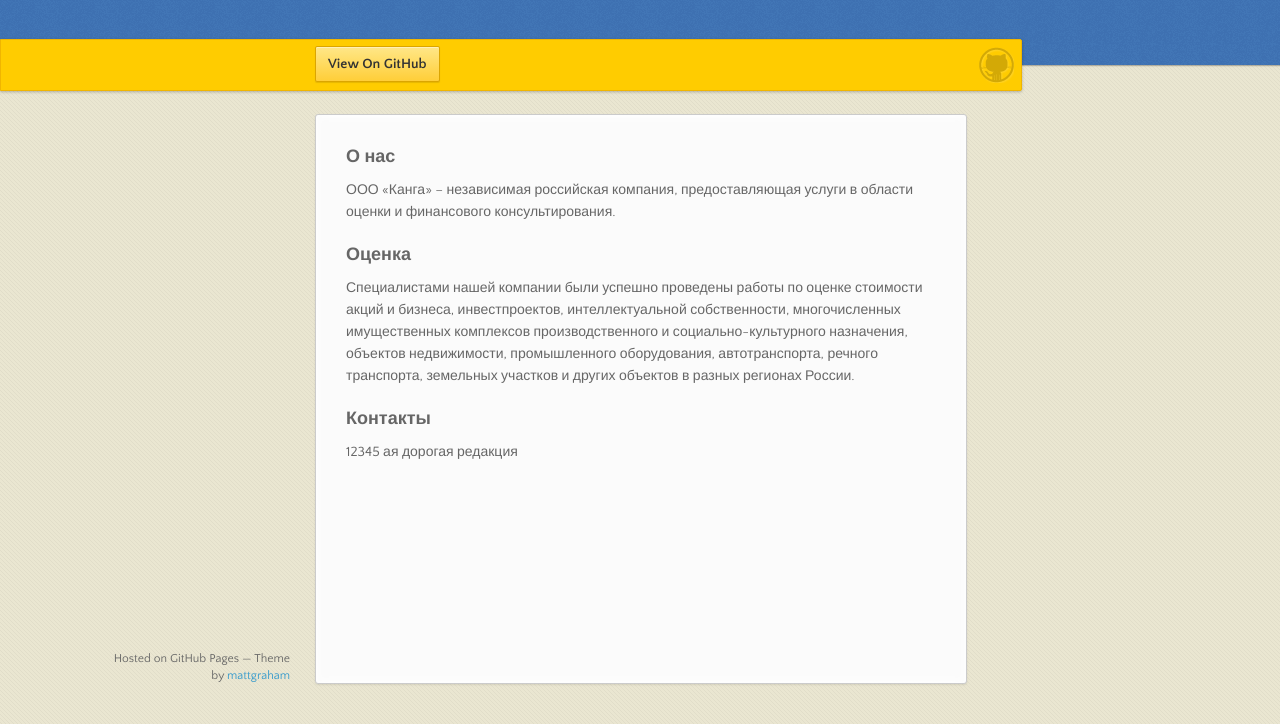
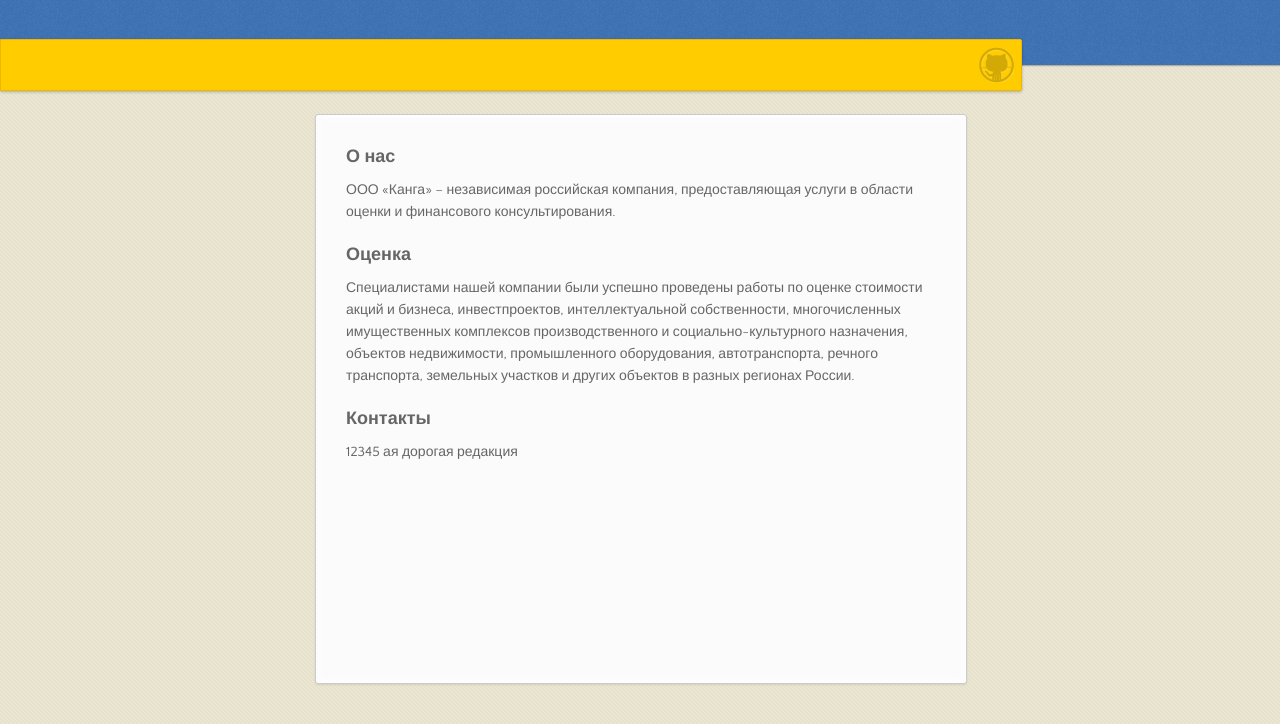
Before and after one commit to oookanga/oookanga.github.io, a plain HTML site: page index.html in a window 1280 px wide. Shown: the part 76-800 px from the top of the page. Drawn offline with nearby package versions, Linux system fonts and the light colour scheme.

Commit message:
no message

```diff
--- a/index.html
+++ b/index.html
@@ -23,8 +23,6 @@
 
       <div id="banner">
         <span id="logo"></span>
-
-        <a href="https://github.com/oookanga" class="button fork"><strong>View On GitHub</strong></a>
       </div><!-- end banner -->
 
     <div class="wrapper">
@@ -48,7 +46,7 @@
 <p>12345 ая дорогая редакция</p>
       </section>
       <footer>
-        <p><small>Hosted on GitHub Pages &mdash; Theme by <a href="https://twitter.com/michigangraham">mattgraham</a></small></p>
+        <p><small><a href="https://twitter.com/michigangraham"></a></small></p>
       </footer>
     </div>
     <!--[if !IE]><script>fixScale(document);</script><![endif]-->
```
